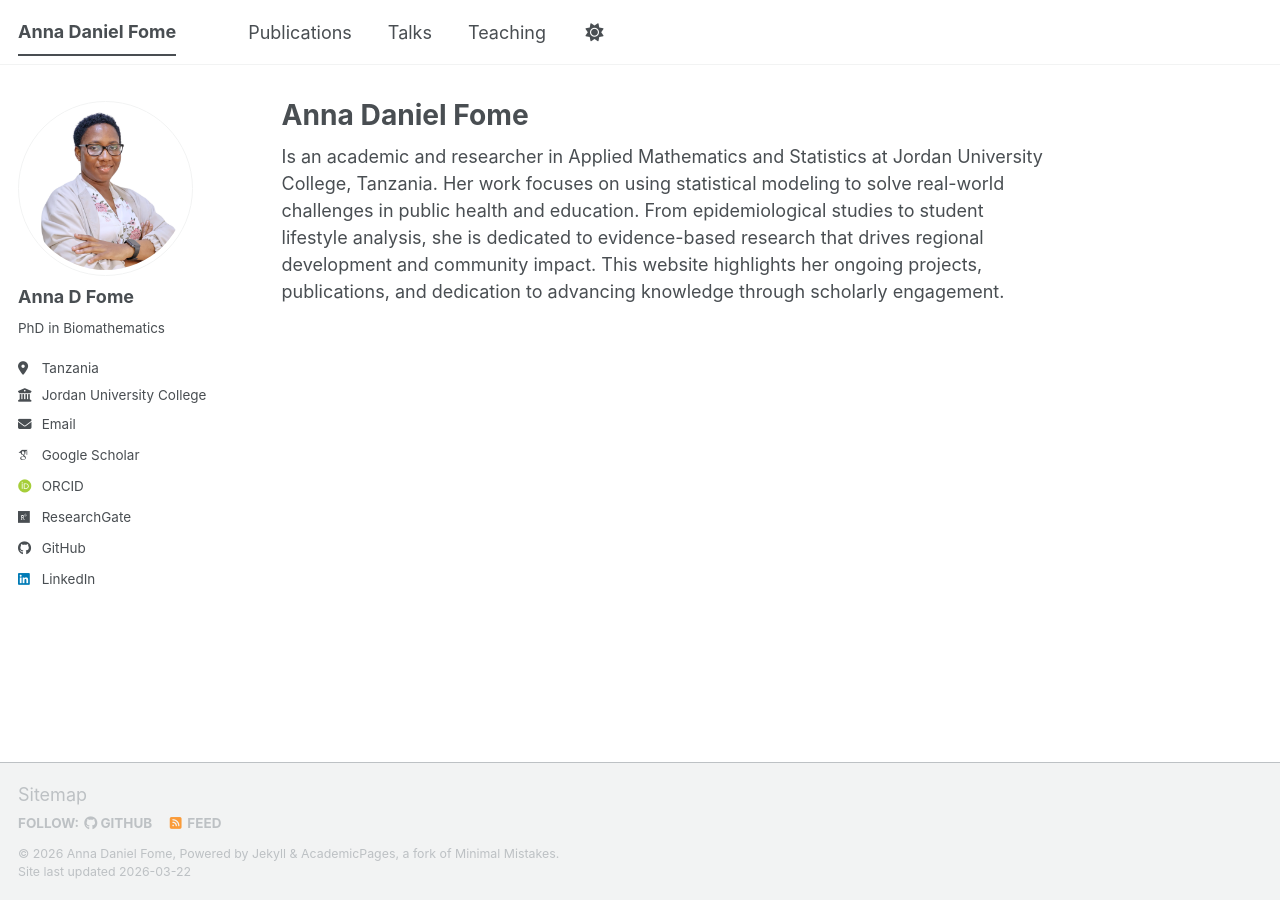
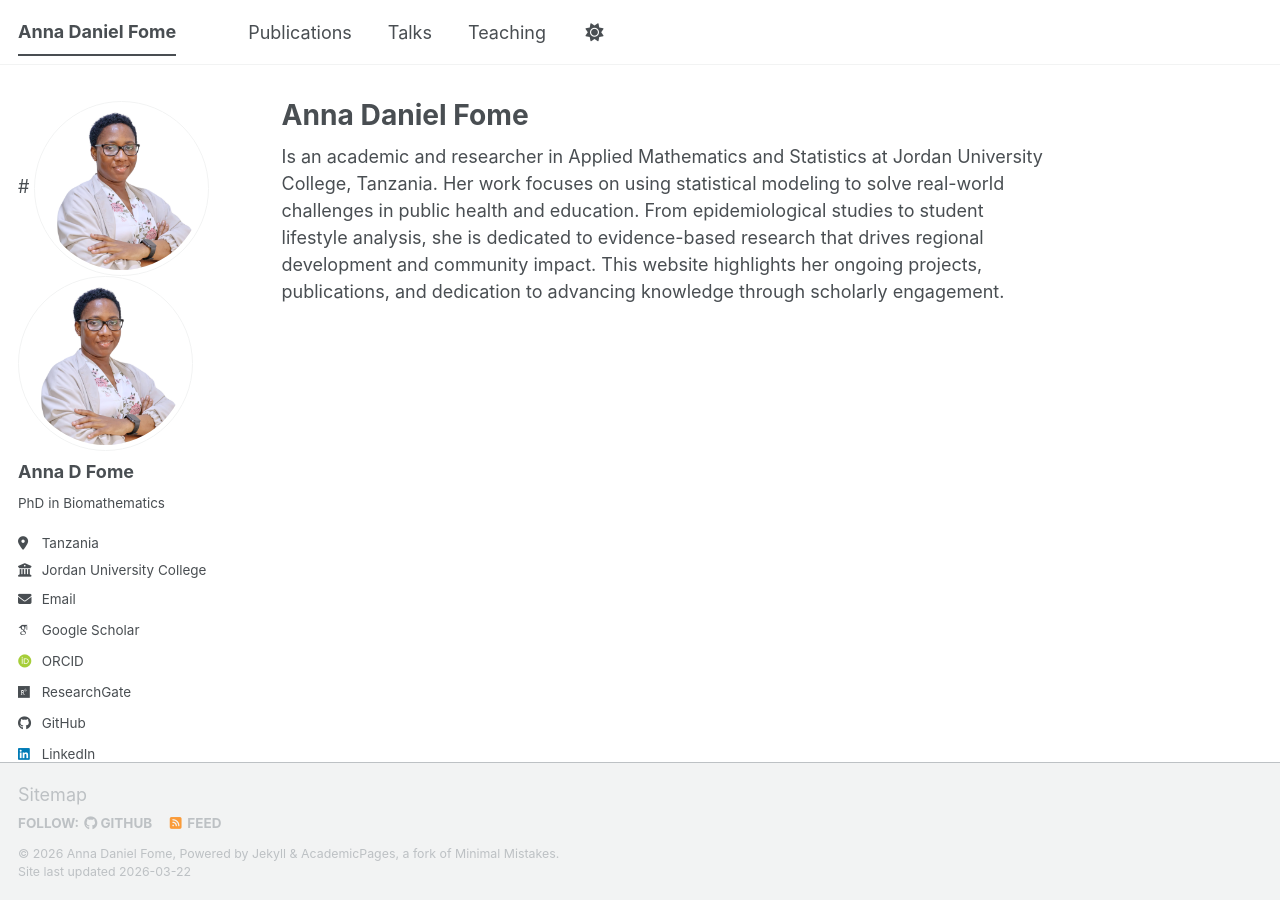
Before and after one commit to FomeA/FomeA.github.io, a Jekyll site: the page built from _pages/about.md, in a window 1280 px wide. Built offline with Jekyll 4.4.1, drawn with Linux system fonts in a browser that asks for light colours; some web fonts are replaced; a script bundle is joined from its source files by our own code; library files that are not in the unit come from our copies.

Commit message:
Update author-profile.html

```diff
--- a/_includes/author-profile.html
+++ b/_includes/author-profile.html
@@ -8,7 +8,8 @@
 
   <div class="author__avatar">
     {% if author.avatar contains "://" %}
-    	<img src="{{ author.avatar }}" alt="{{ author.name }}"  fetchpriority="high" />
+    	# <img src="{{ author.avatar }}" alt="{{ author.name }}"  fetchpriority="high" />
+      <img src="{{ site.author.avatar | relative_url }}" alt="{{ site.author.name }}">
     {% else %}
     	<img src="{{ author.avatar | prepend: "/images/" | prepend: base_path }}" class="author__avatar" alt="{{ author.name }}"  fetchpriority="high" />
     {% endif %}
```
